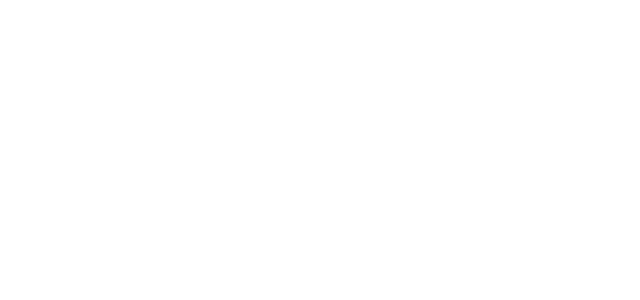
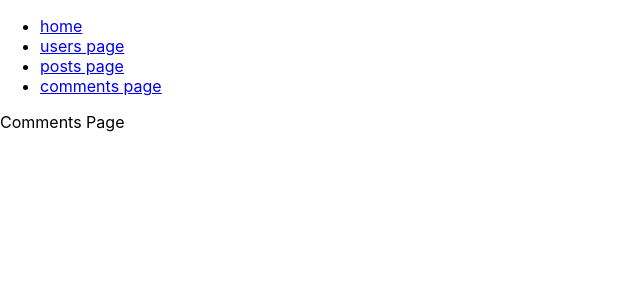
Before and after one commit to YuliaMas/react_ts_okten, a React (Create React App) app: page /comments in a window 1280 px wide. Shown: the top 300 px of the page, without its empty margins (0-640 px from the left). Built offline with nearby package versions, Linux system fonts and the light colour scheme.

Commit message:
Add  basic part HW6

```diff
--- a/package.json
+++ b/package.json
@@ -15,7 +15,8 @@
     "react-scripts": "5.0.1",
     "typescript": "^4.9.5",
     "web-vitals": "^2.1.4",
-    "axios": "1.7.2"
+    "axios": "1.7.2",
+    "react-router-dom": "^6.24.1"
   },
   "scripts": {
     "start": "react-scripts start",
--- a/src/App.css
+++ /dev/null
@@ -1,38 +0,0 @@
-.App {
-  text-align: center;
-}
-
-.App-logo {
-  height: 40vmin;
-  pointer-events: none;
-}
-
-@media (prefers-reduced-motion: no-preference) {
-  .App-logo {
-    animation: App-logo-spin infinite 20s linear;
-  }
-}
-
-.App-header {
-  background-color: #282c34;
-  min-height: 100vh;
-  display: flex;
-  flex-direction: column;
-  align-items: center;
-  justify-content: center;
-  font-size: calc(10px + 2vmin);
-  color: white;
-}
-
-.App-link {
-  color: #61dafb;
-}
-
-@keyframes App-logo-spin {
-  from {
-    transform: rotate(0deg);
-  }
-  to {
-    transform: rotate(360deg);
-  }
-}
--- a/src/App.tsx
+++ /dev/null
@@ -1,12 +0,0 @@
-import React, {FC} from 'react';
-import './App.css';
-
-const App: FC = () => {
-    return (
-        <div className="App">
-
-        </div>
-    );
-}
-
-export default App;
--- /dev/null
+++ b/src/component/MenuComponent.tsx
@@ -0,0 +1,17 @@
+import React from "react";
+import {Link} from "react-router-dom";
+
+const MenuComponent = () => {
+    return (
+        <div>
+            <ul>
+                <li><Link to={''}>home</Link></li>
+                <li><Link to={'users'}>users page</Link></li>
+                <li><Link to={'posts'}>posts page</Link></li>
+                <li><Link to={'comments'}>comments page</Link></li>
+            </ul>
+        </div>
+    );
+}
+
+export default MenuComponent;
--- a/src/index.tsx
+++ b/src/index.tsx
@@ -1,11 +1,31 @@
 import React from 'react';
 import ReactDOM from 'react-dom/client';
 import './index.css';
-import App from './App';
+import {createBrowserRouter, RouterProvider} from "react-router-dom";
+import MainLayout from "./layouts/MainLayout";
+import UsersPage from "./pages/UsersPage";
+import PostsPage from "./pages/PostsPage";
+import CommentsPage from "./pages/CommentsPage";
+import CustomErrorLayout from "./layouts/CustomErrorLayout";
+import HomePage from "./pages/HomePage";
 
 const root = ReactDOM.createRoot(
   document.getElementById('root') as HTMLElement
 );
+
+let router = createBrowserRouter([
+    {
+        path: '/',
+        element: <MainLayout/> ,
+        errorElement: <CustomErrorLayout/>,
+        children: [
+            {index: true, element: <HomePage/>},
+            {path: 'users', element: <UsersPage/>},
+            {path: 'posts', element: <PostsPage/>},
+            {path: 'comments', element: <CommentsPage/>},
+        ]}
+])
+
 root.render(
-    <App />
+    <RouterProvider router={router} />
 );
--- /dev/null
+++ b/src/layouts/CustomErrorLayout.tsx
@@ -0,0 +1,11 @@
+import React from 'react';
+
+const CustomErrorLayout = () => {
+    return (
+        <div>
+            ERROR 404
+        </div>
+    );
+};
+
+export default CustomErrorLayout;
--- /dev/null
+++ b/src/layouts/MainLayout.tsx
@@ -0,0 +1,14 @@
+import React from 'react';
+import MenuComponent from "../component/MenuComponent";
+import {Outlet} from "react-router-dom";
+
+const MainLayout = () => {
+    return (
+        <div>
+            <MenuComponent/>
+            <Outlet/>
+        </div>
+    );
+};
+
+export default MainLayout;
--- /dev/null
+++ b/src/pages/CommentsPage.tsx
@@ -0,0 +1,11 @@
+import React from 'react';
+
+const CommentsPage = () => {
+    return (
+        <div>
+            Comments Page
+        </div>
+    );
+};
+
+export default CommentsPage;
--- /dev/null
+++ b/src/pages/HomePage.tsx
@@ -0,0 +1,11 @@
+import React from 'react';
+
+const HomePage = () => {
+    return (
+        <div>
+            Home
+        </div>
+    );
+};
+
+export default HomePage;
--- /dev/null
+++ b/src/pages/PostsPage.tsx
@@ -0,0 +1,11 @@
+import React from 'react';
+
+const PostsPage = () => {
+    return (
+        <div>
+            Posts Page
+        </div>
+    );
+};
+
+export default PostsPage;
--- /dev/null
+++ b/src/pages/UsersPage.tsx
@@ -0,0 +1,11 @@
+import React from 'react';
+
+const UsersPage = () => {
+    return (
+        <div>
+            Users Page
+        </div>
+    );
+};
+
+export default UsersPage;
```
Also changed, not shown: 1 other file (tests, documents, lock files or other folders).
